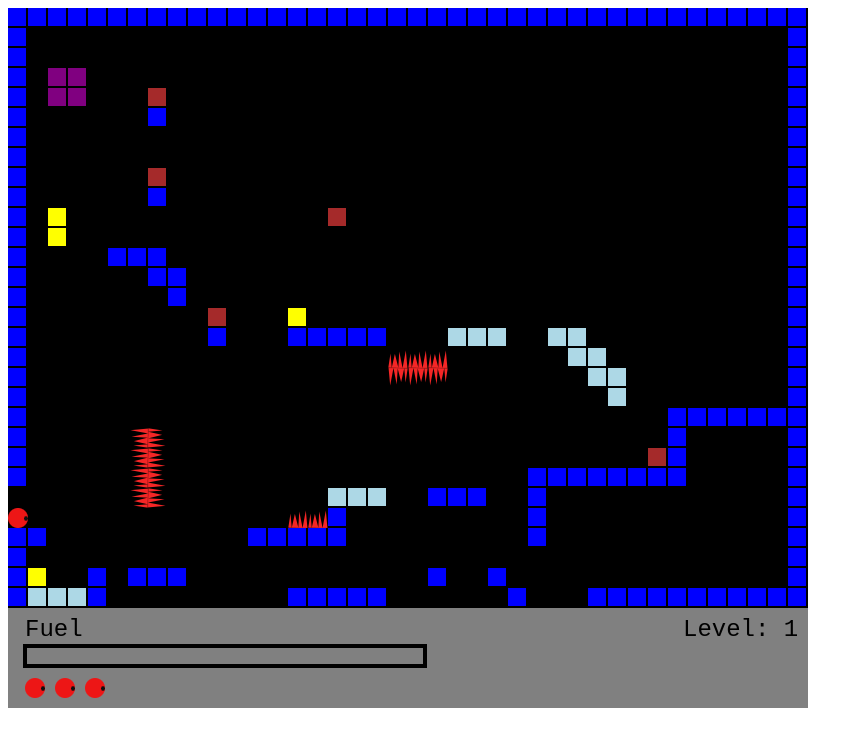
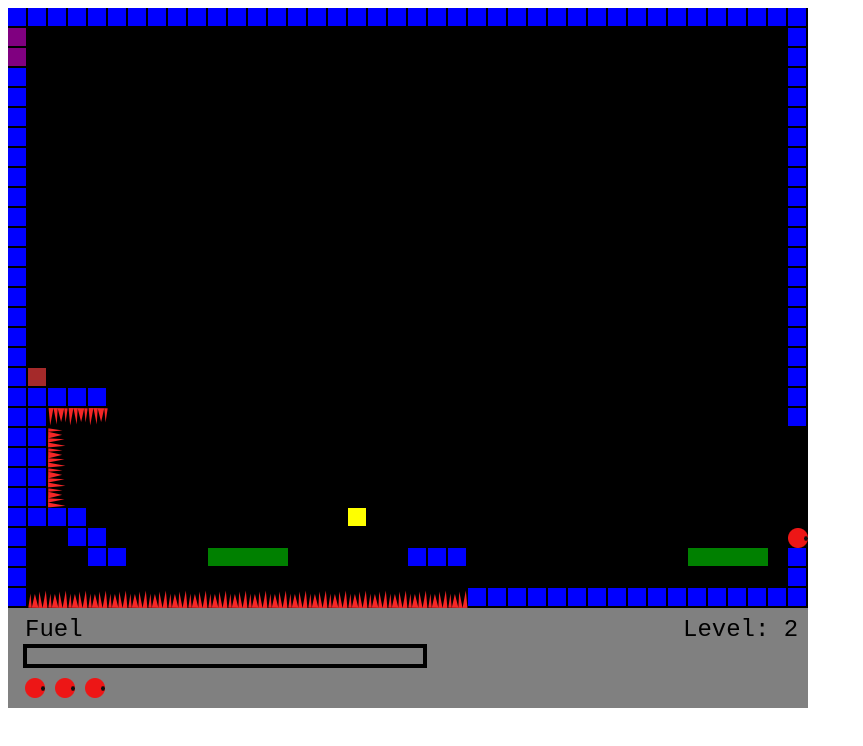
Before and after one commit to ottoperakyla/rocketguy, a plain HTML site: page index.html in a window 1280 px wide. Shown: the whole page, without its empty margins (0-863 px from the left). Drawn offline with Linux system fonts and the light colour scheme.

Commit message:
moving platform

```diff
--- a/index.html
+++ b/index.html
@@ -11,6 +11,7 @@
   <script src="js/input.js"></script>
   <script src="js/drawUtils.js"></script>
   <script src="js/Tower.js"></script>
+  <script src="js/MovingPlatform.js"></script>
   <script src="js/Player.js"></script>
   <script src="js/levelOne.js"></script>
   <script src="js/levelTwo.js"></script>
--- /dev/null
+++ b/js/MovingPlatform.js
@@ -0,0 +1,30 @@
+const PLATFORM_WIDTH = 80 // BLOCK_WIDTH * 4
+const PLATFORM_HEIGHT = 18 // BLOCK_HEIGHT - WALL_MARGIN
+
+class MovingPlatform {
+    constructor(x, y) {
+        this.x = x
+        this.y = y
+        this.width = PLATFORM_WIDTH
+        this.height = PLATFORM_HEIGHT
+        this.speedX = 4
+    }
+
+    move() {
+        // moving left into wall
+        if (this.speedX < 0 && isWallAtPixelCoord(this.x - 1, this.y)) {
+            this.speedX = -this.speedX
+        }
+
+        // moving right into wall
+        if (this.speedX > 0 && isWallAtPixelCoord(this.x + this.width + 1, this.y)) {
+            this.speedX = -this.speedX
+        }
+
+        this.x += this.speedX
+    }
+
+    draw() {
+        colorRect(this.x, this.y, this.width, this.height, "green")
+    }
+}
--- a/js/Player.js
+++ b/js/Player.js
@@ -43,8 +43,24 @@ class Player {
         }
     }
 
+    isMovingPlatformAtCoord(x, y) {
+        for (let i = 0; i < movingPlatforms.length; i++) {
+            let platform = movingPlatforms[i]
+            let insideHorizontally = x >= platform.x && x <= platform.x + platform.width
+            let insideVertically = y >= platform.y && y <= platform.y + platform.height
+
+            if (insideHorizontally && insideVertically) {
+              //this.speedX = platform.speedX
+              return true
+            }
+          }
+
+        return false
+    }
+
     move() {
-        let standingOnIce = getGridTileAtPixelCoord(this.x, this.y + this.radius) === GRID_ICE
+        let tileTypeUnderPlayer = getGridTileAtPixelCoord(this.x, this.y + this.radius)
+        let standingOnIce = tileTypeUnderPlayer === GRID_ICE
 
         if (standingOnIce) {
             this.speedX = Math.sign(this.dir) * SPEED_ON_ICE
@@ -89,26 +105,35 @@ class Player {
             this.fuel = Math.max(0, this.fuel - 2/3)
         }
 
+        // TODO: handle collisions with moving objects like GRID_MOVING_PLATFORM
         // moving down into wall
-        if (this.speedY > 0 && isWallAtPixelCoord(this.x, this.y + this.radius)) {
+        if (this.speedY > 0 &&
+            (isWallAtPixelCoord(this.x, this.y + this.radius) ||
+            this.isMovingPlatformAtCoord(this.x, this.y + this.radius))) {
             this.y = (1+Math.floor( this.y / BLOCK_HEIGHT )) * BLOCK_HEIGHT - this.radius
             this.speedY = 0
         }
 
         // moving up into wall
-        if (this.speedY < 0 && isWallAtPixelCoord(this.x, this.y - this.radius)) {
+        if (this.speedY < 0 &&
+            (isWallAtPixelCoord(this.x, this.y - this.radius) ||
+            this.isMovingPlatformAtCoord(this.x, this.y - this.radius))) {
             // TODO: hitting hit into wall bugs a little now, player burrows into it
             //this.y = (Math.floor( this.y / BLOCK_HEIGHT )) * BLOCK_HEIGHT + this.radius
             this.speedY = 0
         }
 
         // moving left into wall
-        if (this.speedX < 0 && isWallAtPixelCoord(this.x - this.radius, this.y)) {
+        if (this.speedX < 0 &&
+            (isWallAtPixelCoord(this.x - this.radius, this.y) ||
+            this.isMovingPlatformAtCoord(this.x - this.radius, this.y))) {
             this.speedX = 0
         }
 
         // moving right into wall
-        if (this.speedX > 0 && isWallAtPixelCoord(this.x + this.radius, this.y)) {
+        if (this.speedX > 0 &&
+            (isWallAtPixelCoord(this.x + this.radius, this.y) ||
+            this.isMovingPlatformAtCoord(this.x + this.radius, this.y))) {
             this.speedX = 0
         }
 
--- a/js/Tower.js
+++ b/js/Tower.js
@@ -12,7 +12,7 @@ class Tower {
         return distance(this, player) < 12*BLOCK_WIDTH
     }
 
-    move() {
+    shootAtPlayerIfInSight() {
         let [playerCol, playerRow] = pixelCoordToColRow(player.x, player.y)
         let [towerCol, towerRow] = pixelCoordToColRow(this.x, this.y)
 
--- a/js/grid.js
+++ b/js/grid.js
@@ -15,12 +15,13 @@ const GRID_ICE = 7
 const GRID_FUEL = 8
 const GRID_GOAL = 9
 const GRID_TOWER = 10
+const GRID_MOVING_PLATFORM = 11
 
 const WALL_COLOR = "blue"
 const ICE_COLOR = "lightblue"
 const WALL_MARGIN = 2
 
-function drawGrid() {
+function drawGridStaticObjects() {
     for (let col = 0; col < GRID_COLS; col++) {
         for (let row = 0; row < GRID_ROWS; row++) {
             let gridIndex = colRowToGridIndex(col, row)
@@ -53,10 +54,13 @@ function drawGrid() {
                 case GRID_TOWER:
                     colorRect(col*BLOCK_WIDTH, row*BLOCK_HEIGHT, BLOCK_WIDTH-WALL_MARGIN, BLOCK_HEIGHT-WALL_MARGIN, 'brown')
                     break
+                case GRID_MOVING_PLATFORM:
+                    colorRect(col*BLOCK_WIDTH, row*BLOCK_HEIGHT, BLOCK_WIDTH-WALL_MARGIN, BLOCK_HEIGHT-WALL_MARGIN, 'green')
+                    break
                 case GRID_EMPTY:
                     break
-                    default:
-                throw "Unknown grid type: " + grid[gridIndex]
+                default:
+                    throw "Unknown grid type: " + grid[gridIndex]
             }
         }
     }
--- a/js/levelTwo.js
+++ b/js/levelTwo.js
@@ -1,5 +1,7 @@
 let levelTwo = [
     1,1,1,1,1,1,1,1,1,1,1,1,1,1,1,1,1,1,1,1,1,1,1,1,1,1,1,1,1,1,1,1,1,1,1,1,1,1,1,1,
+    9,0,0,0,0,0,0,0,0,0,0,0,0,0,0,0,0,0,0,0,0,0,0,0,0,0,0,0,0,0,0,0,0,0,0,0,0,0,0,1,
+    9,0,0,0,0,0,0,0,0,0,0,0,0,0,0,0,0,0,0,0,0,0,0,0,0,0,0,0,0,0,0,0,0,0,0,0,0,0,0,1,
     1,0,0,0,0,0,0,0,0,0,0,0,0,0,0,0,0,0,0,0,0,0,0,0,0,0,0,0,0,0,0,0,0,0,0,0,0,0,0,1,
     1,0,0,0,0,0,0,0,0,0,0,0,0,0,0,0,0,0,0,0,0,0,0,0,0,0,0,0,0,0,0,0,0,0,0,0,0,0,0,1,
     1,0,0,0,0,0,0,0,0,0,0,0,0,0,0,0,0,0,0,0,0,0,0,0,0,0,0,0,0,0,0,0,0,0,0,0,0,0,0,1,
@@ -15,18 +17,16 @@ let levelTwo = [
     1,0,0,0,0,0,0,0,0,0,0,0,0,0,0,0,0,0,0,0,0,0,0,0,0,0,0,0,0,0,0,0,0,0,0,0,0,0,0,1,
     1,0,0,0,0,0,0,0,0,0,0,0,0,0,0,0,0,0,0,0,0,0,0,0,0,0,0,0,0,0,0,0,0,0,0,0,0,0,0,1,
     1,0,0,0,0,0,0,0,0,0,0,0,0,0,0,0,0,0,0,0,0,0,0,0,0,0,0,0,0,0,0,0,0,0,0,0,0,0,0,1,
+    1,10,0,0,0,0,0,0,0,0,0,0,0,0,0,0,0,0,0,0,0,0,0,0,0,0,0,0,0,0,0,0,0,0,0,0,0,0,0,1,
+    1,1,1,1,1,0,0,0,0,0,0,0,0,0,0,0,0,0,0,0,0,0,0,0,0,0,0,0,0,0,0,0,0,0,0,0,0,0,0,1,
+    1,1,4,4,4,0,0,0,0,0,0,0,0,0,0,0,0,0,0,0,0,0,0,0,0,0,0,0,0,0,0,0,0,0,0,0,0,0,0,1,
+    1,1,6,0,0,0,0,0,0,0,0,0,0,0,0,0,0,0,0,0,0,0,0,0,0,0,0,0,0,0,0,0,0,0,0,0,0,0,0,0,
+    1,1,6,0,0,0,0,0,0,0,0,0,0,0,0,0,0,0,0,0,0,0,0,0,0,0,0,0,0,0,0,0,0,0,0,0,0,0,0,0,
+    1,1,6,0,0,0,0,0,0,0,0,0,0,0,0,0,0,0,0,0,0,0,0,0,0,0,0,0,0,0,0,0,0,0,0,0,0,0,0,0,
+    1,1,6,0,0,0,0,0,0,0,0,0,0,0,0,0,0,0,0,0,0,0,0,0,0,0,0,0,0,0,0,0,0,0,0,0,0,0,0,0,
+    1,1,1,1,0,0,0,0,0,0,0,0,0,0,0,0,0,8,0,0,0,0,0,0,0,0,0,0,0,0,0,0,0,0,0,0,0,0,0,0,
+    1,0,0,1,1,0,0,0,0,0,0,0,0,0,0,0,0,0,0,0,0,0,0,0,0,0,0,0,0,0,0,0,0,0,0,0,0,0,0,2,
+    1,0,0,0,1,1,0,0,0,0,0,0,11,0,0,0,0,0,0,0,1,1,1,0,0,0,0,0,0,0,11,0,0,0,0,0,0,0,0,1,
     1,0,0,0,0,0,0,0,0,0,0,0,0,0,0,0,0,0,0,0,0,0,0,0,0,0,0,0,0,0,0,0,0,0,0,0,0,0,0,1,
-    1,0,0,0,0,0,0,0,0,0,0,0,0,0,0,0,0,0,0,0,0,0,0,0,0,0,0,0,0,0,0,0,0,0,0,0,0,0,0,1,
-    1,0,0,0,0,0,0,0,0,0,0,0,0,0,0,0,0,0,0,0,0,0,0,0,0,0,0,0,0,0,0,0,0,0,0,0,0,0,0,1,
-    1,0,0,0,0,0,0,0,0,0,0,0,0,0,0,0,0,0,0,0,0,0,0,0,0,0,0,0,0,0,0,0,0,0,0,0,0,0,0,1,
-    1,0,0,0,0,0,0,0,0,0,0,0,0,0,0,0,0,0,0,0,0,0,0,0,0,0,0,0,0,0,0,0,0,1,1,1,1,1,1,1,
-    1,0,0,0,0,0,5,6,0,0,0,0,0,0,0,0,0,0,0,0,0,0,0,0,0,0,0,0,0,0,0,0,0,1,0,0,0,0,0,1,
-    1,2,0,0,0,0,5,6,0,0,0,0,0,0,0,0,0,0,0,0,0,0,0,0,0,0,0,0,0,0,0,0,0,1,0,0,0,0,0,1,
-    1,0,0,0,0,0,5,6,0,0,0,0,0,0,0,0,0,0,0,0,0,0,0,0,0,0,1,1,1,1,1,1,1,1,0,0,0,0,0,1,
-    0,0,0,0,0,0,5,6,0,0,0,0,0,0,0,0,7,7,7,0,0,0,0,0,0,0,1,0,0,0,0,0,0,0,0,0,0,0,0,1,
-    0,0,0,0,0,0,0,0,0,0,0,0,0,0,3,3,1,0,0,0,0,0,0,0,0,0,1,0,0,0,0,0,0,0,0,0,0,0,0,1,
-    1,0,0,0,0,0,0,0,0,0,0,0,1,1,1,1,1,0,0,0,0,0,0,0,0,0,1,0,0,0,0,0,0,0,0,0,0,0,0,1,
-    1,0,0,0,0,0,0,0,0,0,0,0,0,0,0,0,0,0,0,0,0,0,0,0,0,0,0,0,0,0,0,0,0,0,0,0,0,0,9,1,
-    1,0,0,8,1,0,0,1,1,0,0,0,0,0,0,0,0,0,0,0,0,1,0,0,1,0,0,0,0,0,0,0,0,0,0,0,0,0,9,1,
-    1,7,7,7,1,0,0,0,0,0,0,0,0,0,1,1,1,1,1,0,0,0,0,0,0,1,0,0,0,1,1,1,1,1,1,1,1,1,1,1
+    1,3,3,3,3,3,3,3,3,3,3,3,3,3,3,3,3,3,3,3,3,3,3,1,1,1,1,1,1,1,1,1,1,1,1,1,1,1,1,1
 ]
--- a/js/main.js
+++ b/js/main.js
@@ -6,12 +6,13 @@ let player
 let grid
 let towers
 
-let level = 0
+let level = 1
 let levels = [levelOne, levelTwo]
 
 function loadLevel() {
     grid = []
     towers = []
+    movingPlatforms = []
 
     for (let i = 0; i < levels[level].length; i++) {
         grid[i] = levels[level][i]
@@ -21,19 +22,26 @@ function loadLevel() {
         for (let row = 0; row < GRID_ROWS; row++) {
             let gridIndex = colRowToGridIndex(col, row)
 
-            xPos = BLOCK_WIDTH * col + BLOCK_WIDTH / 2
-            yPos = BLOCK_HEIGHT * row + BLOCK_HEIGHT / 2
+            xPos = BLOCK_WIDTH * col
+            yPos = BLOCK_HEIGHT * row
 
             // init player position
             if (grid[gridIndex] === PLAYER_START) {
                 grid[gridIndex] = GRID_EMPTY
-                player.x = xPos
-                player.y = yPos
+                // player.x is player's midpoint, so add BLOCK_WIDTH / 2 to x and y
+                player.x = xPos + BLOCK_WIDTH / 2
+                player.y = yPos + BLOCK_HEIGHT / 2
             }
 
             // init towers
             if (grid[gridIndex] === GRID_TOWER) {
                 towers.push(new Tower(xPos, yPos))
+            }
+
+            // init moving platforms
+            if (grid[gridIndex] === GRID_MOVING_PLATFORM) {
+                grid[gridIndex] = GRID_EMPTY
+                movingPlatforms.push(new MovingPlatform(xPos, yPos))
             }
         }
     }
@@ -45,12 +53,19 @@ function gameloop() {
     colorRect(0, 0, canvas.width, canvas.height, "black")
 
     player.move()
-    towers.forEach(tower => tower.move())
 
-    drawGrid()
+    towers.forEach(tower =>
+        tower.shootAtPlayerIfInSight())
+
+    movingPlatforms.forEach(movingPlatform =>
+        movingPlatform.move())
+
+    drawGridStaticObjects()
     drawUI()
 
     player.draw()
+    movingPlatforms.forEach(movingPlatform =>
+        movingPlatform.draw())
 }
 
 imagesLoaded().then(function(images) {
--- a/js/ui.js
+++ b/js/ui.js
@@ -1,25 +1,26 @@
-let UITopY = canvas.height - 100
+let leftX = 0
+let topY = canvas.height - 100
 
 function drawPlayerFuelMeter() {
     let remainingFuelWidth = player.fuel / MAX_FUEL * 400
 
-    colorText(BLOCK_WIDTH-3, UITopY + BLOCK_HEIGHT + 8, "Fuel", "black")
-    colorStrokeRect(BLOCK_WIDTH-3, UITopY + BLOCK_HEIGHT * 2-2, 400, 20, "black")
-    colorRect(BLOCK_WIDTH, UITopY + BLOCK_HEIGHT * 2, remainingFuelWidth, 16, "red")
+    colorText(BLOCK_WIDTH-3, topY + BLOCK_HEIGHT + 8, "Fuel", "black")
+    colorStrokeRect(BLOCK_WIDTH-3, topY + BLOCK_HEIGHT * 2-2, 400, 20, "black")
+    colorRect(BLOCK_WIDTH, topY + BLOCK_HEIGHT * 2, remainingFuelWidth, 16, "red")
 }
 
 function drawPlayerLives() {
     for (let i = 0; i < player.lives; i++) {
-        c.drawImage(imageMap.playerDefault, BLOCK_WIDTH-3 + i*BLOCK_WIDTH*1.5, UITopY + BLOCK_HEIGHT * 3.5 )
+        c.drawImage(imageMap.playerDefault, BLOCK_WIDTH-3 + i*BLOCK_WIDTH*1.5, topY + BLOCK_HEIGHT * 3.5 )
     }
 }
 
 function drawLevelIndicator() {
-    colorText(canvas.width - 125, UITopY + BLOCK_HEIGHT + 8, `Level: ${level+1}`, "black")
+    colorText(canvas.width - 125, topY + BLOCK_HEIGHT + 8, `Level: ${level+1}`, "black")
 }
 
 function drawUI() {
-    colorRect(0, UITopY, canvas.width, 100, "gray")
+    colorRect(leftX, topY, canvas.width, 100, "gray")
     drawPlayerFuelMeter()
     drawPlayerLives()
     drawLevelIndicator()
--- a/js/utils.js
+++ b/js/utils.js
@@ -35,7 +35,8 @@ function isWallAtPixelCoord(x, y) {
 
   return [
     GRID_WALL,
-    GRID_ICE
+    GRID_ICE,
+    GRID_MOVING_PLATFORM
   ].includes(tileType)
 }
 
```
